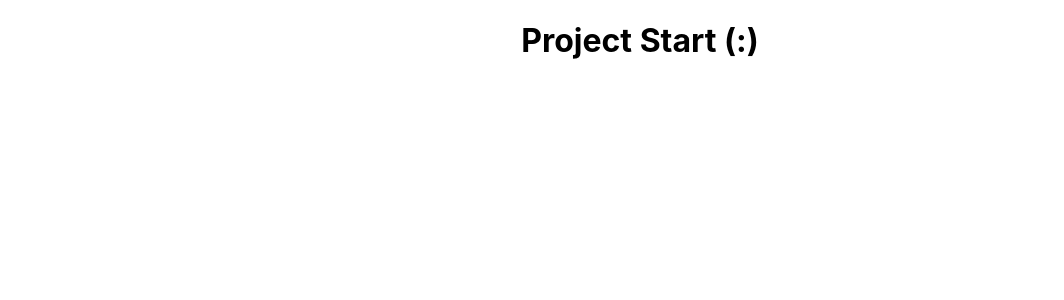
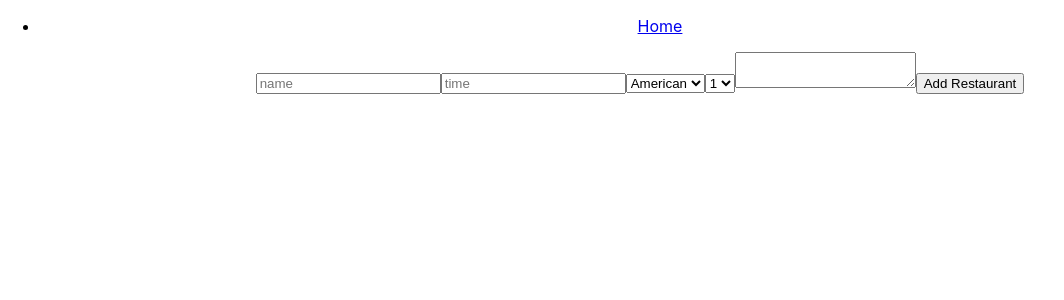
Before and after one commit to abdirahmanfarah/Foodie-Fun, a React (Create React App) app in the folder foodie-fun/: page /restaurant in a window 1280 px wide. Shown: the top 300 px of the page, without its empty margins (0-1064 px from the left). Built offline with nearby package versions, Linux system fonts and the light colour scheme.

Commit message:
restaurant form is complete, needs to be connected to the backend now. That is next step

```diff
--- a/foodie-fun/src/App.js
+++ b/foodie-fun/src/App.js
@@ -1,12 +1,32 @@
 import React from 'react';
-import { Route, Switch } from 'react-router-dom';
+import { Route, Switch, Link } from 'react-router-dom';
 import './styles/App.css';
 
+//Imported Components
+import Dashboard from './components/dashboard'
+import RestaurantList  from './components/restaurantList';
 
 function App() {
   return (
     <div className="App">
-      <h1> Project Start (:) </h1>
+    <ul>
+      <li>
+        <Link to ='/dashboard'>Home</Link>
+      </li>
+    </ul>
+
+      <Switch>
+
+
+        {/* <Route exact path='/' component={} /> */}
+        {/* <Route path ='/' component= {Login} /> */}
+        {/* <Route path ='/' component={Register} /> */}
+
+        {/* Private Routes*/}
+        <Route path='/dashboard' component={Dashboard} />
+        <Route path='/restaurant' component={RestaurantList} />
+      </Switch>
+
     </div>
   );
 }
--- /dev/null
+++ b/foodie-fun/src/actions/addRestaurant.js
@@ -0,0 +1,6 @@
+import axios from 'axios';
+
+
+export const addRestaurant = () => dispatch => {
+
+}
--- a/foodie-fun/src/components/dashboard.jsx
+++ b/foodie-fun/src/components/dashboard.jsx
@@ -1 +1,26 @@
 // home-page to host the front-page of our app
+
+import React from 'react';
+import { connect } from 'react-redux';
+import RestaurentList from './restaurantList';
+import { Link } from 'react-router-dom';
+
+
+const Dashboard = props => {
+  console.log(props);
+  return (
+    <div>
+
+       <button> <Link to ='/restaurant'>Check In</Link></button>
+
+    </div>
+  )
+}
+
+const mapStateToProps = state => {
+  return {
+    state
+  }
+}
+export default connect(mapStateToProps,
+  {})(Dashboard);
--- /dev/null
+++ b/foodie-fun/src/components/restaurantForm.jsx
@@ -0,0 +1,45 @@
+import React, { useState } from 'react';
+import { connect } from 'react-redux';
+
+const RestaurantForm = props => {
+  const[newRes, setNewRes] = useState({});
+
+  const handleChange = e => {
+
+    console.log(newRes);
+    setNewRes({...newRes, [e.target.name] : e.target.value})
+  }
+
+  return (
+    <form>
+
+      <input name='name' placeholder='name' onChange={handleChange} value={newRes.name}/>
+
+      <input name='time' placeholder='time' onChange={handleChange} value={newRes.time} />
+      <select name="cusine" value={newRes.cuisine} onChange={handleChange}>
+        <option value='American'>American</option>
+        <option value='Chinese'>Chinese</option>
+        <option value='Mexican'>Mexican</option>
+        <option value='Custom'>Custom</option>
+      </select>
+      <select name="rating" value={newRes.rating} onChange={handleChange}>
+      <option value='1'>1</option>
+      <option value='2'>2</option>
+      <option value='3'>3</option>
+      <option value='4'>4</option>
+      <option value='5'>5</option>
+      </select>
+      <textarea name="review" value={newRes.review} onChange={handleChange} />
+    <button>Add Restaurant</button>
+    </form>
+  )
+}
+
+const mapStateToProps = state => {
+  return {
+    state
+  }
+}
+
+export default connect(mapStateToProps,
+  {})(RestaurantForm);
--- /dev/null
+++ b/foodie-fun/src/components/restaurantList.jsx
@@ -0,0 +1,23 @@
+import React, { useEffect } from 'react';
+import { connect } from 'react-redux';
+import RestaurantForm from './restaurantForm';
+// import { Link } from 'react-router-dom';
+
+
+const RestaurantList = props => {
+  console.log(props);
+  return (
+    <div>
+
+      <RestaurantForm />
+    </div>
+  )
+}
+
+const mapStateToProps = state => {
+  return{
+    state
+  }
+}
+
+export default connect ( mapStateToProps, {})(RestaurantList);
```
Also changed, not shown: foodie-fun/src/components/restaurantCard.jsx (added).
